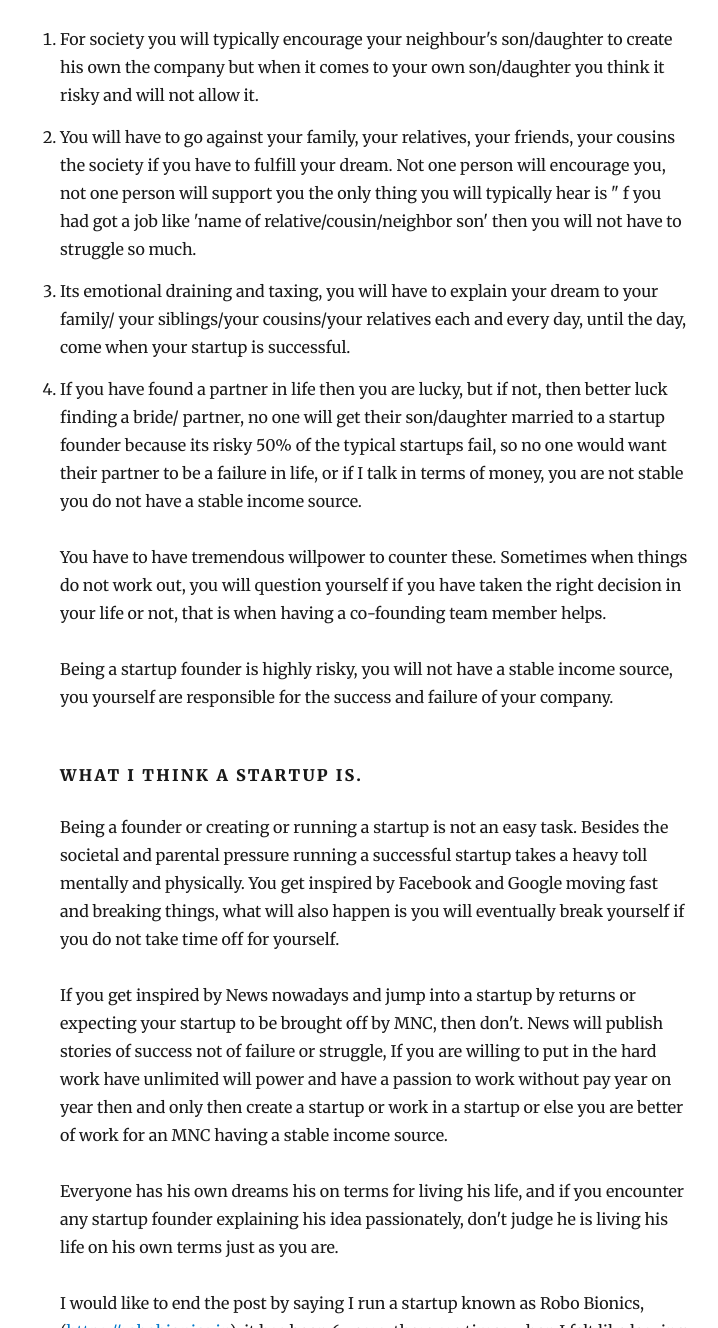
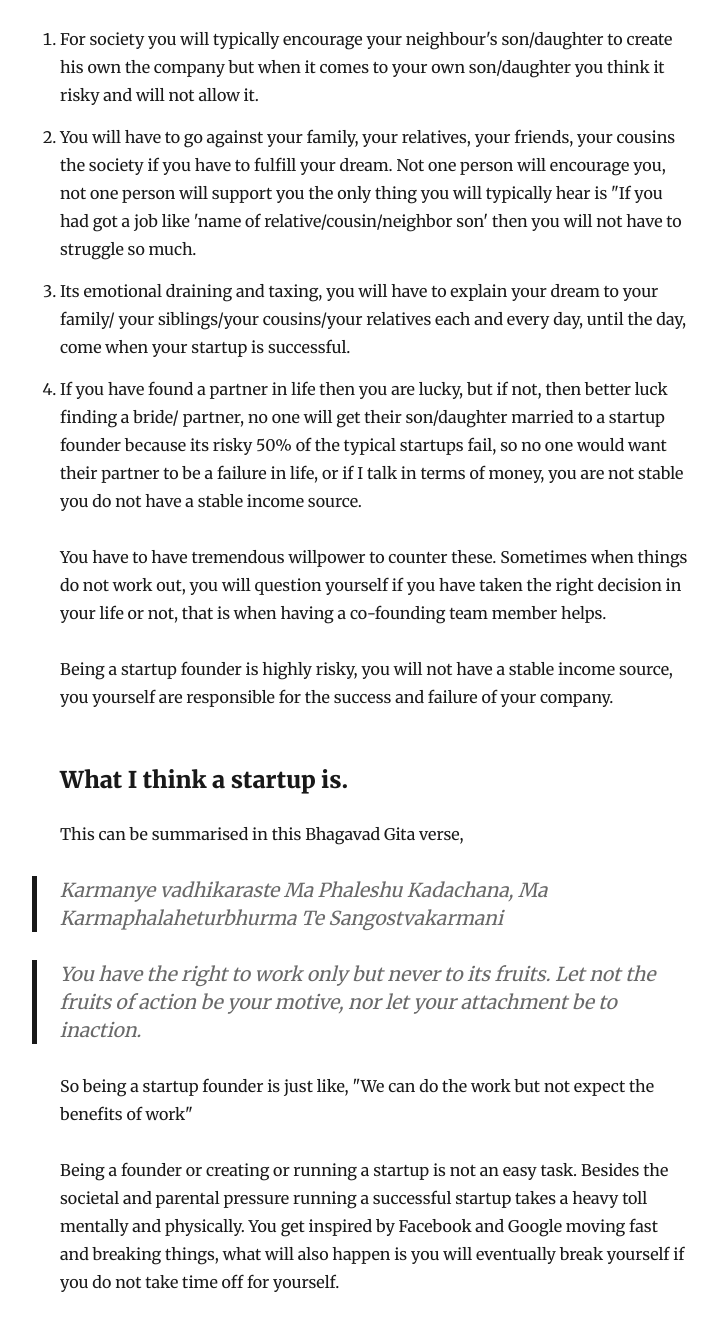
Before and after one commit to anilsblog/mypersonalblog, a Gatsby site: page /blog/entrepreneurship-the-real-story/ in a window 1280 px wide. Shown: the part 2566-3894 px from the top of the page, without its empty margins (265-983 px from the left). Built offline with nearby package versions, Linux system fonts and the light colour scheme; Gatsby itself is replaced by a stand-in of ours; some packages are replaced by stand-ins of ours.

Commit message:
Updated the verse and spellings

```diff
--- a/content/blog/entrepreneurship-the-real-story/index.md
+++ b/content/blog/entrepreneurship-the-real-story/index.md
@@ -76,7 +76,7 @@ Being a founder has its pros and its cons, I will be talking about some of the c
    allow it.
 2. You will have to go against your family, your relatives, your friends, your cousins
    the society if you have to fulfill your dream. Not one person will encourage you,
-   not one person will support you the only thing you will typically hear is " f
+   not one person will support you the only thing you will typically hear is "If
    you had got a job like 'name of relative/cousin/neighbor son' then you will not
    have to struggle so much.
 3. Its emotional draining and taxing, you will have to explain your dream to your family/
@@ -94,7 +94,17 @@ a co-founding team member helps.
 Being a startup founder is highly risky, you will not have a stable income source, you yourself are
 responsible for the success and failure of your company.
 
-#### What I think a startup is.
+### What I think a startup is.
+
+This can be summarised in this Bhagavad Gita verse,
+
+>Karmanye vadhikaraste Ma Phaleshu Kadachana,
+>Ma Karmaphalaheturbhurma Te Sangostvakarmani
+
+>You have the right to work only but never to its fruits.
+>Let not the fruits of action be your motive, nor let your attachment be to inaction.
+
+So being a startup founder is just like, "We can do the work but not expect the benefits of work"
 
 Being a founder or creating or running a startup is not an easy task. Besides the societal and parental
 pressure running a successful startup takes a heavy toll mentally and physically. You get inspired by Facebook
```
